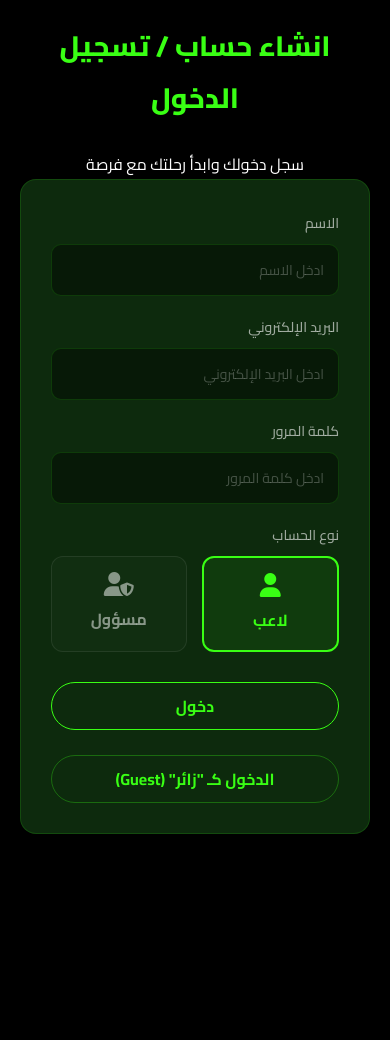
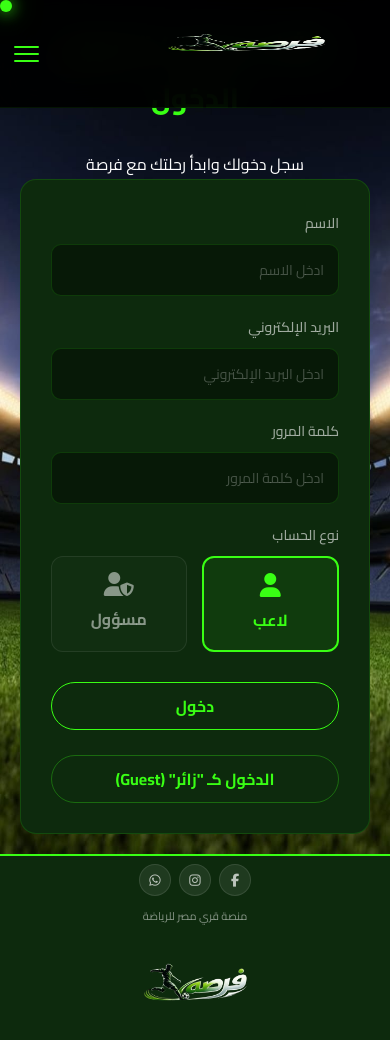
Before and after one commit to Abdoowael/Penalty-Project-main-main, a React (Vite) app in the folder penalty-react/: page /login in a window 390 px wide. Shown: the top 1040 px of the page. Before the commit the page ends 854 px from the top, so only its background shows below. Built offline with nearby package versions, Linux system fonts and the light colour scheme.

Commit message:
للللللللللللللىىىىىى

```diff
--- a/penalty-react/src/assets/css/f2.css
+++ b/penalty-react/src/assets/css/f2.css
@@ -6,9 +6,7 @@
     align-items: center;
     justify-content: center;
     min-height: 100vh;
-    background: #000000;
-    background-size: cover;
-    background-position: center;
+    background: url('/bg-new.jpeg') center / 100% 100% no-repeat;
     padding: 20px;
     direction: rtl;
 }
--- a/penalty-react/src/assets/css/style.css
+++ b/penalty-react/src/assets/css/style.css
@@ -112,7 +112,7 @@ nav {
     display: flex;
     justify-content: space-between;
     align-items: center;
-    min-height: 64px;
+    min-height: 95px;
     max-width: 1600px;
     margin: 0 auto;
     width: 100%;
@@ -314,17 +314,18 @@ nav {
 }
 
 .logo img {
-    width: min(560px, 96vw);
+    width: 380px;
+    height: 75px;
     max-width: 100%;
-    height: auto;
-    object-fit: contain;
+    object-fit: fill;
     transition: height 0.3s ease;
 }
 
 @media (max-width: 1024px) {
     .logo img {
-        width: min(320px, 86vw);
-        height: auto;
+        width: 260px;
+        height: 52px;
+        object-fit: fill;
     }
 }
 
@@ -815,10 +816,10 @@ footer {
 }
 
 .footer-logo-media {
-    width: min(560px, 96vw);
+    width: 330px;
+    height: 65px;
     max-width: 100%;
-    height: auto;
-    object-fit: contain;
+    object-fit: fill;
 }
 
 .signup-logo-media {
--- a/penalty-react/src/pages/Contact.jsx
+++ b/penalty-react/src/pages/Contact.jsx
@@ -5,16 +5,16 @@ const Contact = () => {
         <Layout>
             <section className="hero" style={{
                 height: '350px',
-                background: `linear-gradient(rgba(0,0,0,0.4), rgba(0,0,0,0.7), #000000), url('/stadium-bg.jpeg')`,
-                backgroundSize: 'cover',
+                background: `url('/bg-new.jpeg')`,
+                backgroundSize: '100% 100%',
                 backgroundPosition: 'center',
+                backgroundRepeat: 'no-repeat',
                 display: 'flex',
                 alignItems: 'center',
                 justifyContent: 'center',
                 textAlign: 'center'
             }}>
                 <div className="hero-content">
-
                     <h1 style={{fontSize: '2rem', marginBottom: '10px'}}>تواصل معنا</h1>
                     <p style={{fontSize: '1.1rem', color: 'rgba(255,255,255,0.55)'}}>نحن هنا لمساعدتك</p>
                 </div>
@@ -22,11 +22,10 @@ const Contact = () => {
 
             <div style={{
                 padding: '60px 20px 80px',
-                background: '#000000',
+                background: '#0D2A0D',
                 direction: 'rtl'
             }}>
                 <div style={{ maxWidth: '800px', margin: '0 auto', textAlign: 'center' }}>
-
                     <div style={{ display: 'grid', gridTemplateColumns: 'repeat(3, 1fr)', gap: '30px', marginBottom: '50px' }}>
                         <div style={{
                             background: '#0D2A0D',
@@ -74,27 +73,21 @@ const Contact = () => {
                                 display: 'flex', alignItems: 'center', justifyContent: 'center',
                                 color: '#39FF14', fontSize: '20px', textDecoration: 'none',
                                 transition: 'all 0.3s'
-                            }}>
-                                <i className="fab fa-facebook-f"></i>
-                            </a>
+                            }}><i className="fab fa-facebook-f"></i></a>
                             <a href="#" style={{
                                 width: '50px', height: '50px', borderRadius: '50%',
                                 background: '#0D2A0D', border: '1px solid rgba(57, 255, 20, 0.2)',
                                 display: 'flex', alignItems: 'center', justifyContent: 'center',
                                 color: '#39FF14', fontSize: '20px', textDecoration: 'none',
                                 transition: 'all 0.3s'
-                            }}>
-                                <i className="fab fa-instagram"></i>
-                            </a>
+                            }}><i className="fab fa-instagram"></i></a>
                             <a href="https://whatsapp.com/channel/0029Vb0mEhS9WtC1Gpl6ur1d" target="_blank" rel="noopener noreferrer" style={{
                                 width: '50px', height: '50px', borderRadius: '50%',
                                 background: '#0D2A0D', border: '1px solid rgba(57, 255, 20, 0.2)',
                                 display: 'flex', alignItems: 'center', justifyContent: 'center',
                                 color: '#39FF14', fontSize: '20px', textDecoration: 'none',
                                 transition: 'all 0.3s'
-                            }}>
-                                <i className="fab fa-whatsapp"></i>
-                            </a>
+                            }}><i className="fab fa-whatsapp"></i></a>
                         </div>
                     </div>
                 </div>
@@ -102,5 +95,4 @@ const Contact = () => {
         </Layout>
     );
 };
-
 export default Contact;
--- a/penalty-react/src/pages/Login.jsx
+++ b/penalty-react/src/pages/Login.jsx
@@ -1,6 +1,7 @@
 import { useState, useContext } from 'react';
 import { AuthContext } from '../context/AuthContext';
 import { useNavigate } from 'react-router-dom';
+import Layout from '../components/Layout';
 import '../assets/css/f2.css';
 
 const Login = () => {
@@ -37,9 +38,10 @@ const Login = () => {
     };
 
     return (
-        <main className="login-page">
+        <Layout>
+            <main className="login-page">
 
-            <section className="login-wrapper">
+                <section className="login-wrapper">
                 <h1>انشاء حساب / تسجيل الدخول</h1>
                 <p className="login-subtitle">سجل دخولك وابدأ رحلتك مع فرصة</p>
                 <form onSubmit={handleSubmit} noValidate className="login-box">
@@ -114,7 +116,8 @@ const Login = () => {
                     </div>
                 </form>
             </section>
-        </main>
+            </main>
+        </Layout>
     );
 };
 
```
Also changed, not shown: penalty-react/public/bg-new.jpeg (added), penalty-react/public/rol6.jfif (added).
